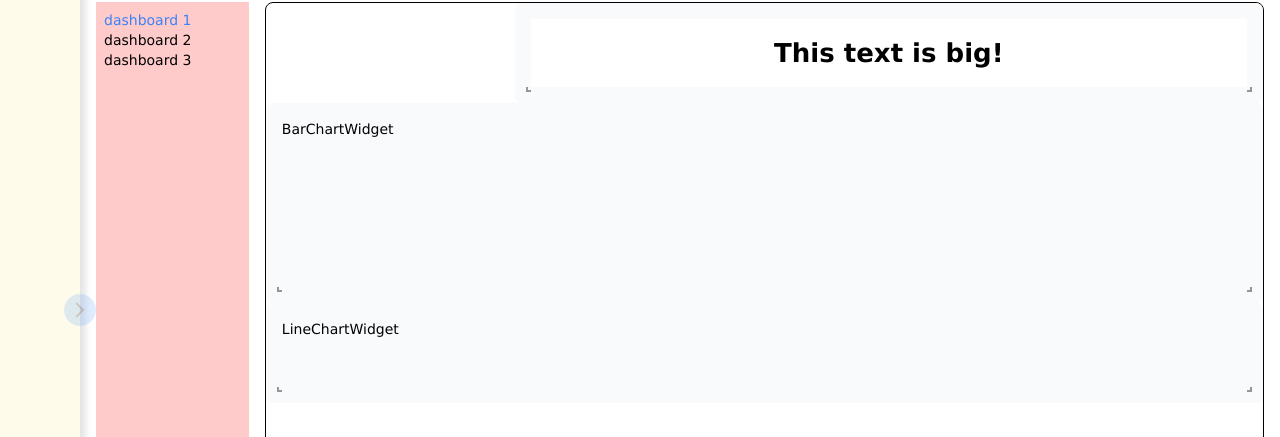
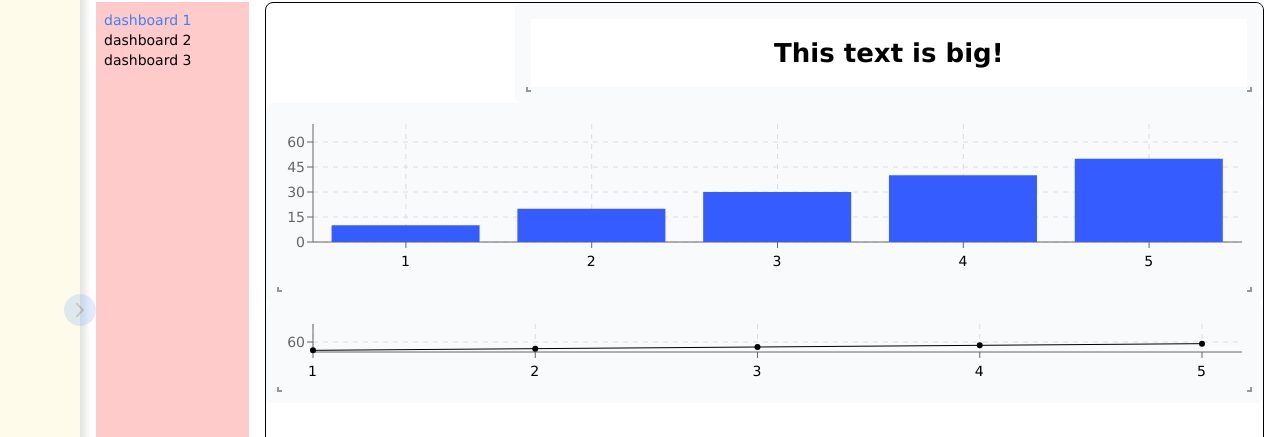
Before and after one commit to talkohavy/react-grid-layout, a React (Vite) app: page /dashboards/1 in a window 1280 px wide. Shown: the part 106-543 px from the top of the page. Built offline with nearby package versions, Linux system fonts and the light colour scheme.

Commit message:
added 1 example line chart and 1 example bar chart

```diff
--- a/src/components/customWidgets/BarChartWidget/BarChartWidget.jsx
+++ b/src/components/customWidgets/BarChartWidget/BarChartWidget.jsx
@@ -1,3 +1,22 @@
+import BarChart from '../../charts/BarChart';
+
 export default function BarChartWidget() {
-  return <div>BarChartWidget</div>;
+  return (
+    <div className='size-full'>
+      <BarChart
+        bars={[
+          {
+            name: 'Bar 1',
+            data: [
+              { x: 1, y: 10 },
+              { x: 2, y: 20 },
+              { x: 3, y: 30 },
+              { x: 4, y: 40 },
+              { x: 5, y: 50 },
+            ],
+          },
+        ]}
+      />
+    </div>
+  );
 }
--- a/src/components/customWidgets/LineChartWidget/LineChartWidget.jsx
+++ b/src/components/customWidgets/LineChartWidget/LineChartWidget.jsx
@@ -1,3 +1,22 @@
+import LineChart from '../../charts/LineChart';
+
 export default function LineChartWidget() {
-  return <div>LineChartWidget</div>;
+  return (
+    <div className='size-full'>
+      <LineChart
+        lines={[
+          {
+            name: 'Line 1',
+            data: [
+              { x: 1, y: 10 },
+              { x: 2, y: 20 },
+              { x: 3, y: 30 },
+              { x: 4, y: 40 },
+              { x: 5, y: 50 },
+            ],
+          },
+        ]}
+      />
+    </div>
+  );
 }
```
